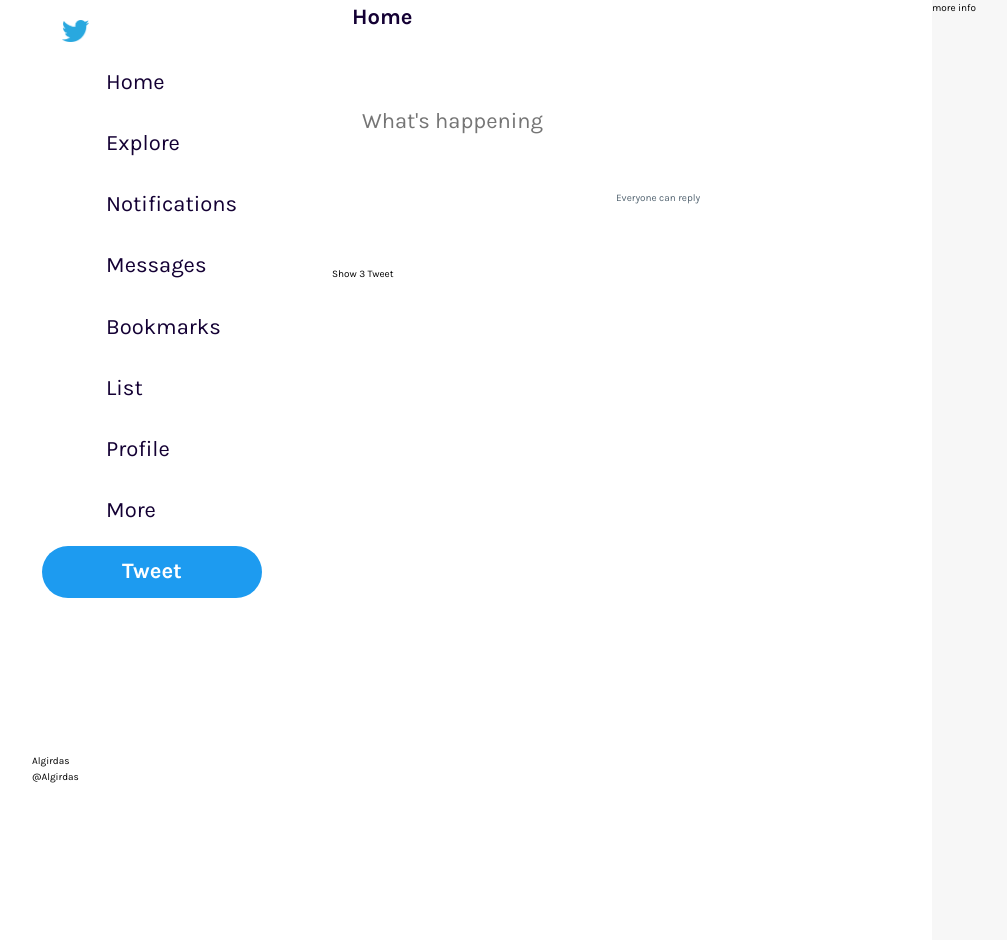
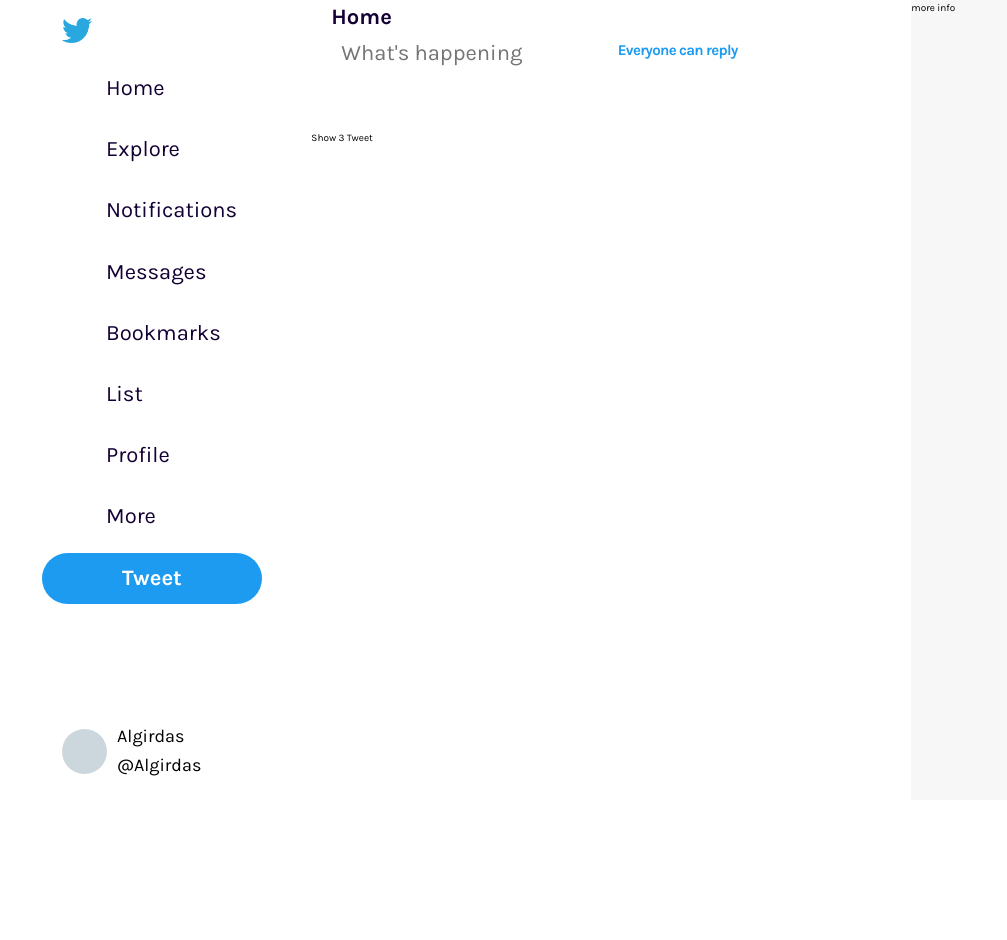
Before and after one commit to AlgirdasU/twitter_clone, a website: page index.html in a window 1280 px wide. Shown: the whole page, without its empty margins (38-1045 px from the left). After the commit the page ends 800 px from the top, so only its background shows below. Drawn offline with Linux system fonts and the light colour scheme.

Commit message:
Added new code

```diff
--- a/CSS/style.css
+++ b/CSS/style.css
@@ -2,6 +2,7 @@
   --color-grey-light-1: #f7f9f9;
   --color-grey-light-2: #f7f7f7;
   --color-grey-light-3: #e7e7e8;
+  --color-grey-light-4: #ccd6dd;
   --color-dark-grey: #536471;
   --color-black-1: #272c30;
   --color-black-2: #0f1419;
@@ -45,31 +46,22 @@
   transition: all 0.15s; }
 
 .logo {
-  width: 2.7rem;
+  width: 3rem;
   margin: 2rem 3rem 1rem 3rem; }
 
 .logo-container {
   position: relative;
-  align-self: flex-start; }
-
-.logo-container::before {
-  content: "";
-  display: inline-block;
-  position: absolute;
-  top: 0;
-  left: 0;
   width: 5rem;
   height: 5rem;
   border-radius: 50%;
-  margin: 0.6rem 0 0 1.8rem;
-  z-index: -10;
-  cursor: pointer;
-  visibility: hidden;
-  background-color: var(--color-button-blue-0);
-  transition: transform 0.15s; }
+  margin: 0.3rem 0 1rem 2rem;
+  display: flex;
+  justify-content: center;
+  align-items: center;
+  cursor: pointer; }
 
-.logo-container:hover::before {
-  visibility: visible; }
+.logo-container:hover {
+  background-color: var(--color-button-blue-0); }
 
 .header {
   flex: 0 0 27rem;
@@ -99,7 +91,7 @@
     color: var(--color-text-dark-1);
     font-weight: 800; }
   .side-nav__link:hover {
-    background-color: var --color-grey-light-3; }
+    background-color: var(--color-grey-light-3); }
   .side-nav__center {
     display: flex;
     align-items: center; }
@@ -121,6 +113,38 @@
 
 .nav-btn:hover {
   background-color: var(--color-button-blue-3); }
+
+.account {
+  margin: 0 2rem 2rem 3rem;
+  display: flex;
+  align-items: center;
+  width: 100%; }
+  .account__icon-container {
+    position: relative;
+    width: 4.5rem;
+    height: 4.5rem;
+    border-radius: 50%;
+    margin-right: 1rem;
+    display: flex;
+    justify-content: center;
+    align-items: end;
+    cursor: pointer;
+    background-color: var(--color-grey-light-4);
+    color: var(--color-dark-grey); }
+  .account__icon-user {
+    width: 3.5rem;
+    height: 3.5rem;
+    fill: currentColor; }
+  .account__name-container {
+    margin-right: 6rem;
+    font-size: 0; }
+  .account__name {
+    font-size: 1.8rem; }
+  .account__name-other {
+    font-size: 1.8rem; }
+  .account__icon-more {
+    width: 3rem;
+    height: 3rem; }
 
 .container {
   display: flex; }
@@ -145,7 +169,9 @@
   fill: currentColor; }
 
 .form__group {
-  display: flex;
+  display: flex; }
+
+.form__svg-container {
   color: var(--color-dark-grey); }
 
 .form__icon-user {
@@ -159,6 +185,19 @@
   font-family: inherit;
   border: none; }
 
+.form__label-container {
+  color: var(--color-button-blue-2); }
+
+.form__icon-globe {
+  width: 2rem;
+  height: 2rem;
+  fill: currentColor; }
+
+.form__label {
+  font-size: 1.5rem;
+  font-weight: 700;
+  letter-spacing: -0.7px; }
+
 .info-group {
   color: var(--color-button-blue-2); }
   .info-group__icon {
```
